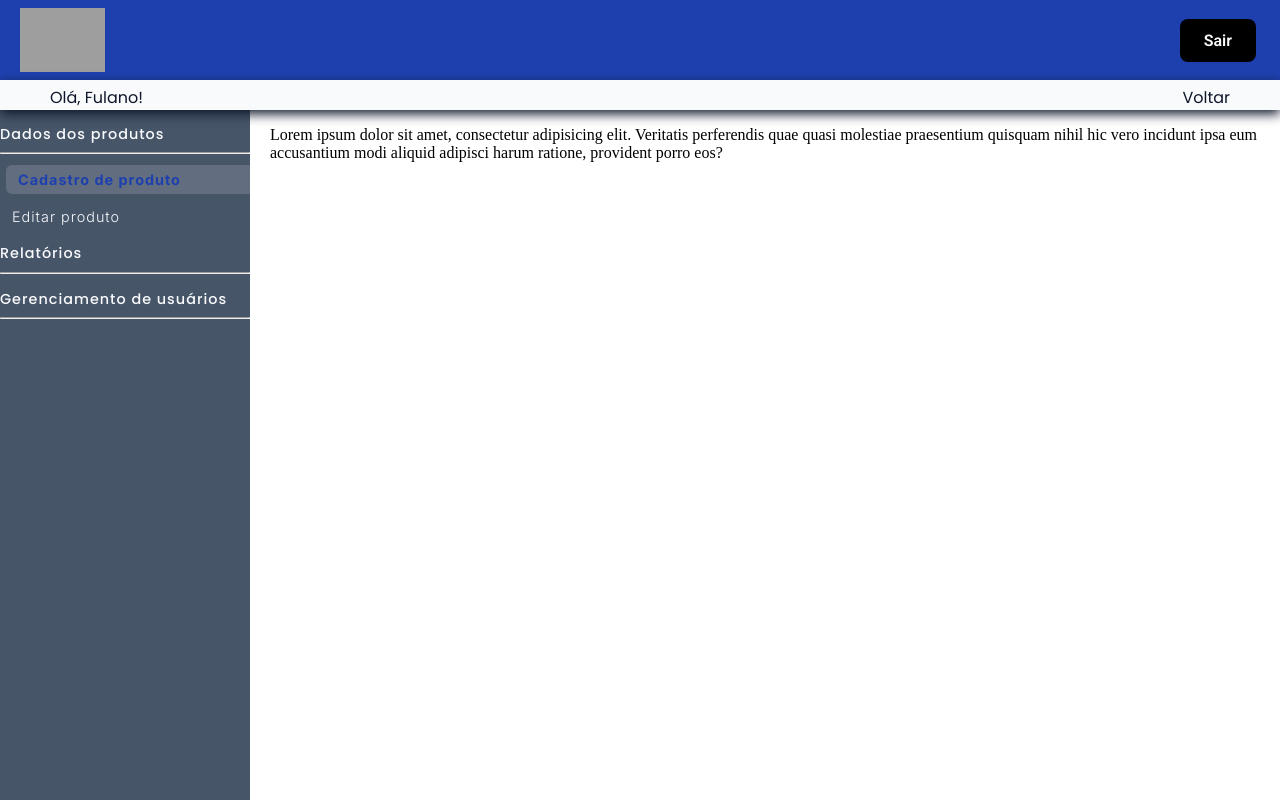
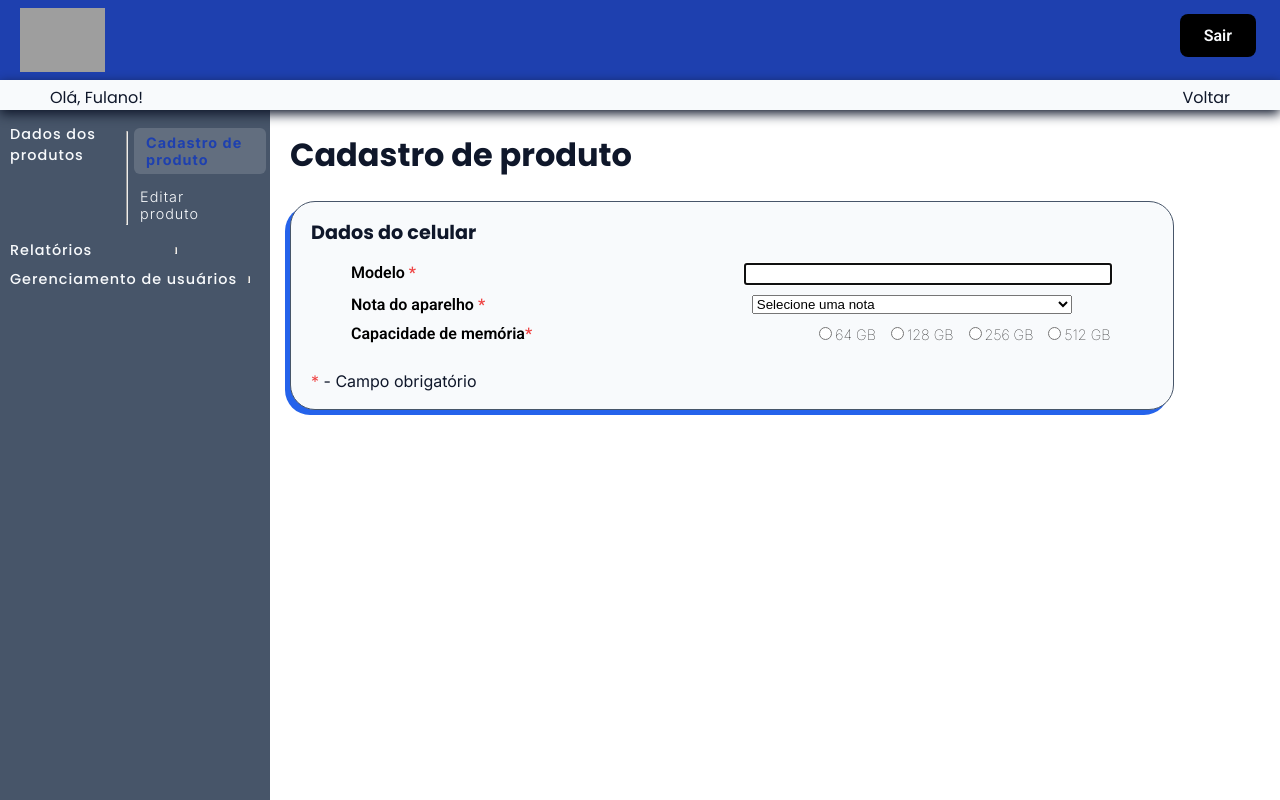
Before and after one commit to NatanMauricio1995/Celular, a Next.js app in the folder sharks/: page /Cadastro_Produto in a window 1280 px wide. Built offline with nearby package versions, Linux system fonts and the light colour scheme; grey boxes are pictures that could not be loaded.

Commit message:
CADASTRO DE PRODUTO - DADOS CELULAR

```diff
--- a/sharks/src/app/Cadastro_Produto/page.tsx
+++ b/sharks/src/app/Cadastro_Produto/page.tsx
@@ -7,17 +7,108 @@ import { useState } from "react";
 import Link from "next/link";
 import "../styles/Cadastro_Produto.css";
 import Tela_ADM from "../components/layout/Tela_ADM/Tela_ADM";
+import Box from "../components/layout/Box/Box";
+
+// Importa Firebase do arquivo de configuração
+import { auth, db } from '../utils/firebaseConfig';
+import { createUserWithEmailAndPassword } from 'firebase/auth';
+import { collection, addDoc } from 'firebase/firestore';
 
 
 //Programa Principal
 export default function Cadastro_Produto()
 {
+
+
     return(
         <div>
             <Tela_ADM>
-                <p>Lorem ipsum dolor sit amet, consectetur adipisicing elit. Veritatis perferendis quae quasi molestiae praesentium quisquam nihil hic vero incidunt ipsa eum accusantium modi aliquid adipisci harum ratione, provident porro eos?</p>
+                <h1>Cadastro de produto</h1>
+                <form>
+                    <Box>
+                        <div>
+                            <h2>Dados do celular</h2>
+                            <ul>
+                                <li>
+                                    <label htmlFor="MODELO" className="Titulo_Input">
+                                        Modelo <span className='Asterisco'>*</span>
+                                    </label>
+                                    <input
+                                            className="Campo_Texto"
+                                            type = "text"
+                                            id = "MODELO"
+                                            name = "MODELO"
+                                            maxLength={100}
+                                            pattern="[A-Za-z]{3,}"
+                                            autoFocus
+                                            required
+                                    />
+                                </li>
+                                <li>
+                                    <label htmlFor="NOTA" className="Titulo_Input">
+                                        Nota do aparelho <span className='Asterisco'>*</span>
+                                    </label>
+                                    <select className="Campo_" id = "NOTA" name="NOTA" required>
+                                        <option value = "">Selecione uma nota</option>
+                                        <option value = "COMO_NOVO">Como novo</option>
+                                        <option value = "A+">A+</option>
+                                        <option value = "A-">Selecione uma nota</option>
+                                        <option value = "B+">Selecione uma nota</option>
+                                        <option value = "B-">Selecione uma nota</option>
+                                    </select>
+
+                                </li>
+                                <li>
+                                    <label className="Titulo_Input">Capacidade de memória<span className='Asterisco'>*</span></label>
+                                    <div className="Arrumacao_Botao">
+                                        <label className="Label_Botao" htmlFor="MEMORIA64">
+                                            <input
+                                                className='Botao_Radio'
+                                                type='radio'
+                                                id="MEMORIA64"
+                                                name='CAPACIDADE_MEMORIA'
+                                                value="64"
+                                            />
+                                            64 GB
+                                        </label>
+                                        <label className="Label_Botao" htmlFor="MEMORIA128">
+                                            <input
+                                                className='Botao_Radio'
+                                                type='radio'
+                                                id="MEMORIA128"
+                                                name='CAPACIDADE_MEMORIA'
+                                                value="128"
+                                            />
+                                            128 GB
+                                        </label>
+                                        <label className="Label_Botao" htmlFor="MEMORIA256">
+                                            <input
+                                                className='Botao_Radio'
+                                                type='radio'
+                                                id="MEMORIA256"
+                                                name='CAPACIDADE_MEMORIA'
+                                                value="256"
+                                            />
+                                            256 GB
+                                        </label>
+                                        <label className="Label_Botao" htmlFor="MEMORIA512">
+                                            <input
+                                                className='Botao_Radio'
+                                                type='radio'
+                                                id="MEMORIA512"
+                                                name='CAPACIDADE_MEMORIA'
+                                                value="512"
+                                            />
+                                            512 GB
+                                        </label>
+                                    </div>
+                                </li>
+                            </ul>
+                        </div>
+                        <p className='Texto'><span className='Asterisco'>*</span> - Campo obrigatório</p>
+                    </Box>
+                 </form>
             </Tela_ADM>
         </div>
-
     );
 }
--- a/sharks/src/app/components/layout/Barra_Lateral/Barra_Lateral.css
+++ b/sharks/src/app/components/layout/Barra_Lateral/Barra_Lateral.css
@@ -6,6 +6,7 @@
     position: fixed;
     height: 100vh;
     margin-top: 30px;
+    padding: 10px;
     z-index: 999;
     color: var(--Cor_CinzaClaro);
     font-size: 0.9em;
--- a/sharks/src/app/components/layout/Tela_ADM/Tela_ADM.css
+++ b/sharks/src/app/components/layout/Tela_ADM/Tela_ADM.css
@@ -3,6 +3,6 @@
 .Corpo_ADM
 {
     padding-top: 30px;
-    padding-left: 20px;
+    padding-left: 40px;
     margin-left: 250px;
 }
--- a/sharks/src/app/globals.css
+++ b/sharks/src/app/globals.css
@@ -176,3 +176,18 @@ select {
         padding: 10px;
     }
 }
+
+.Titulo_Input
+{
+    font-family: var(--Fonte_Botao);
+    font-weight: 600;
+    font-size: 1em;
+
+}
+
+.Label_Botao
+{
+    font-family: var(--Fonte_Texto);
+    font-size: .9em;
+    font-weight: 100;
+}
--- a/sharks/src/app/styles/Cadastro_Produto.css
+++ b/sharks/src/app/styles/Cadastro_Produto.css
@@ -1 +1,27 @@
 /* sharks\src\app\styles\Cadastro_Produto.css */
+
+h2
+{
+    font-size: 1.2em;
+}
+
+li
+{
+    display: flex;
+    justify-content: space-between;
+    padding-bottom: 10px;
+}
+
+.Botao_Radio
+{
+    display: inline;
+    align-self: center;
+
+}
+
+.Arrumacao_Botao
+{
+    display: flex;
+    gap:10px;
+    padding-right: 42px;
+}
```
Also changed, not shown: 1 other file (tests, documents, lock files or other folders).
